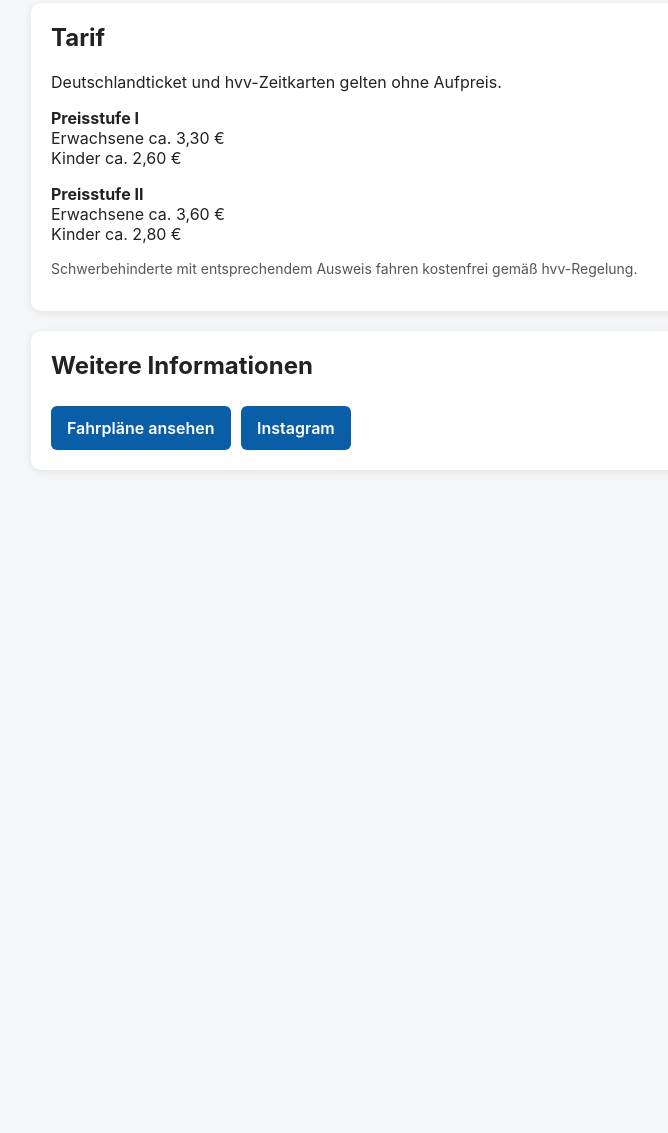
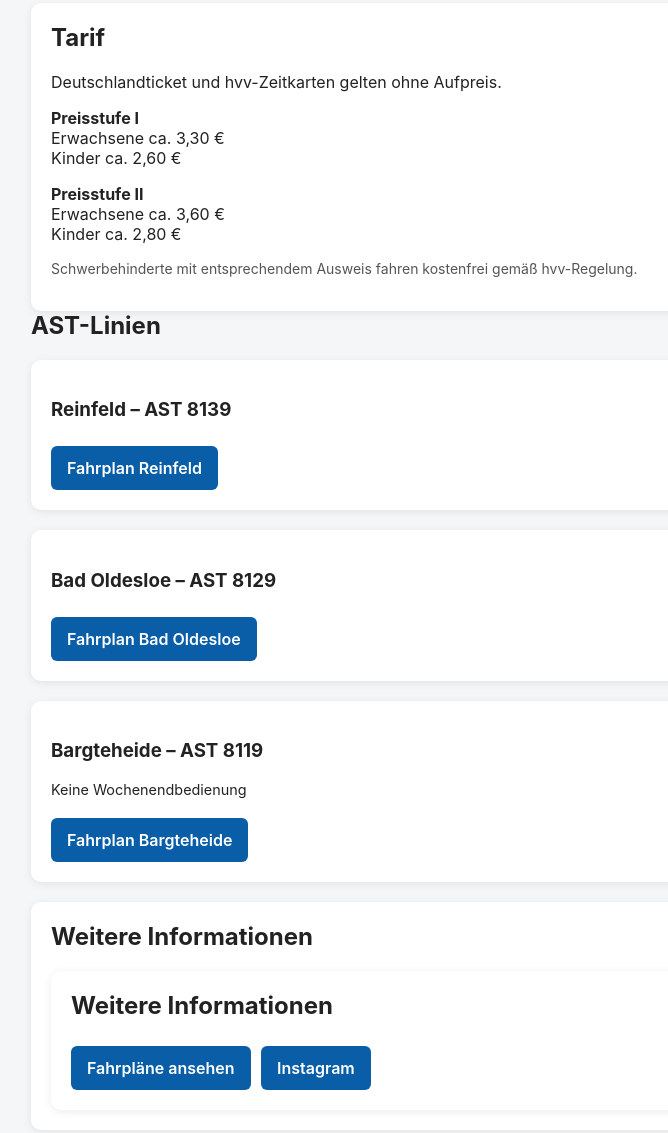
Before and after one commit to ast-stormarn/ast-stormarn, a plain HTML site: page index.html in a window 1280 px wide. Shown: the part 930-2063 px from the top of the page, without its empty margins (209-877 px from the left). Before the commit the page ends 1420 px from the top, so only its background shows below. Drawn offline with Linux system fonts and the light colour scheme.

Commit message:
Update index.html

```diff
--- a/index.html
+++ b/index.html
@@ -89,6 +89,29 @@ Kinder ca. 2,80 €</p>
 <p class="small">Schwerbehinderte mit entsprechendem Ausweis fahren kostenfrei gemäß hvv-Regelung.</p>
 </div>
 
+<section>
+<h2>AST-Linien</h2>
+
+<div class="card">
+<h3>Reinfeld – AST 8139</h3>
+<a class="button" href="https://www.nimmbus.de/fahrplanbuch/plaene/8139H-1.htm">Fahrplan Reinfeld</a>
+</div>
+
+<div class="card">
+<h3>Bad Oldesloe – AST 8129</h3>
+<a class="button" href="https://www.nimmbus.de/fahrplanbuch/plaene/8129H-1.htm">Fahrplan Bad Oldesloe</a>
+</div>
+
+<div class="card">
+<h3>Bargteheide – AST 8119</h3>
+<p style="font-size:0.9em;">Keine Wochenendbedienung</p>
+<a class="button" href="https://www.nimmbus.de/fahrplanbuch/plaene/8119H-1.htm">Fahrplan Bargteheide</a>
+</div>
+
+</section>
+
+<div class="card">
+<h2>Weitere Informationen</h2>
 <div class="card">
 <h2>Weitere Informationen</h2>
 <a class="button" href="#">Fahrpläne ansehen</a>
```
